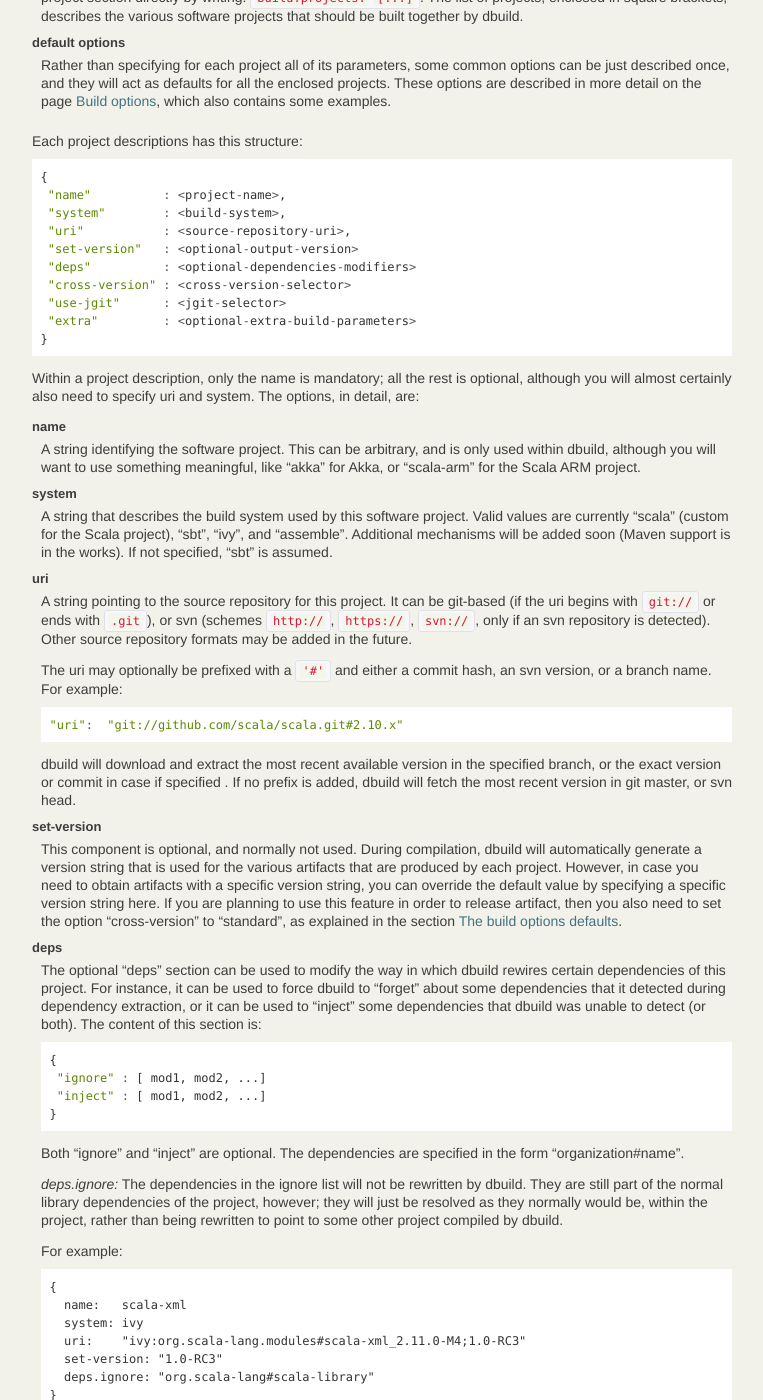
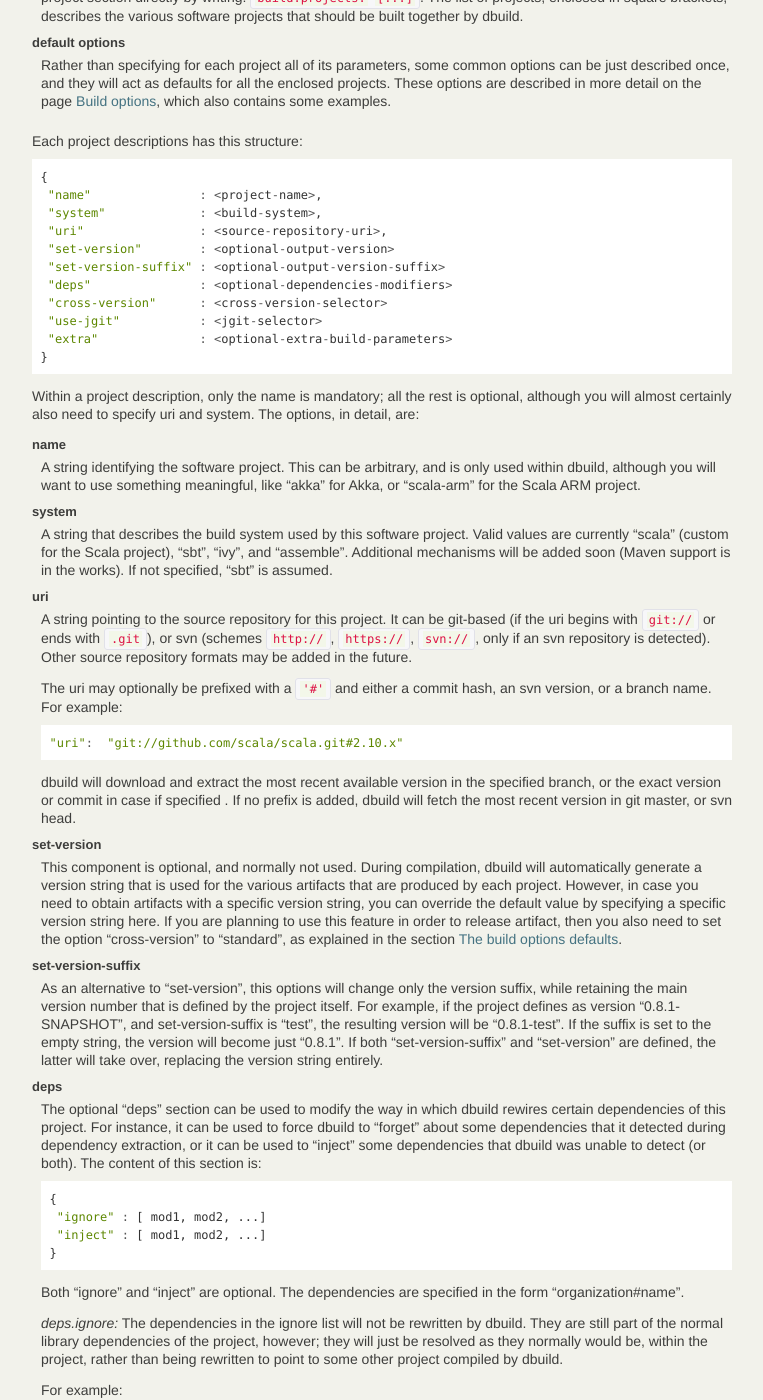
Before and after one commit to lightbend-labs/dbuild, a Sphinx documentation site: the page built from docs/src/sphinx/dbuild.rst, in a window 1280 px wide and 1400 px high, scrolled down 2515 px. Shown: the whole window, without its empty margins (138-901 px from the left). Built offline with Sphinx 7.4.7, drawn with Linux system fonts in a browser that asks for light colours; some of the changed text lies outside the part shown.

Commit message:
Adding a new "set-version-suffix" option

```diff
--- a/docs/src/sphinx/dbuild.rst
+++ b/docs/src/sphinx/dbuild.rst
@@ -114,8 +114,9 @@ vars
 
   The path ``vars.auto`` contains some special utility variables, computed by dbuild
   before the build is started. At this time, ``${vars.auto.timestamp}`` contains a
-  timestamp corresponding to the start of the build, which can be appended for instance
-  to other file names or artifact names.
+  timestamp corresponding to the start of the build, which can be used to construct
+  file names or artifact names, for example using the "set-version-suffix" option
+  (see below).
 
 .. _properties:
 
@@ -171,14 +172,15 @@ Each project descriptions has this structure:
 .. code-block:: javascript
 
    {
-    "name"          : <project-name>,
-    "system"        : <build-system>,
-    "uri"           : <source-repository-uri>,
-    "set-version"   : <optional-output-version>
-    "deps"          : <optional-dependencies-modifiers>
-    "cross-version" : <cross-version-selector>
-    "use-jgit"      : <jgit-selector>
-    "extra"         : <optional-extra-build-parameters>
+    "name"               : <project-name>,
+    "system"             : <build-system>,
+    "uri"                : <source-repository-uri>,
+    "set-version"        : <optional-output-version>
+    "set-version-suffix" : <optional-output-version-suffix>
+    "deps"               : <optional-dependencies-modifiers>
+    "cross-version"      : <cross-version-selector>
+    "use-jgit"           : <jgit-selector>
+    "extra"              : <optional-extra-build-parameters>
    }
 
 Within a project description, only the name is mandatory; all the rest is optional, although
@@ -217,6 +219,14 @@ set-version
   override the default value by specifying a specific version string here. If you are planning to
   use this feature in order to release artifact, then you also need to set the option "cross-version"
   to "standard", as explained in the section :ref:`section-build-options`.
+
+set-version-suffix
+  As an alternative to "set-version", this options will change only the version suffix, while
+  retaining the main version number that is defined by the project itself. For example, if the
+  project defines as version "0.8.1-SNAPSHOT", and set-version-suffix is "test", the resulting
+  version will be "0.8.1-test". If the suffix is set to the empty string, the version
+  will become just "0.8.1". If both "set-version-suffix" and "set-version" are defined, the
+  latter will take over, replacing the version string entirely.
 
 deps
   The optional "deps" section can be used to modify the way in which dbuild rewires certain
```
Also changed, not shown: 5 other files.
